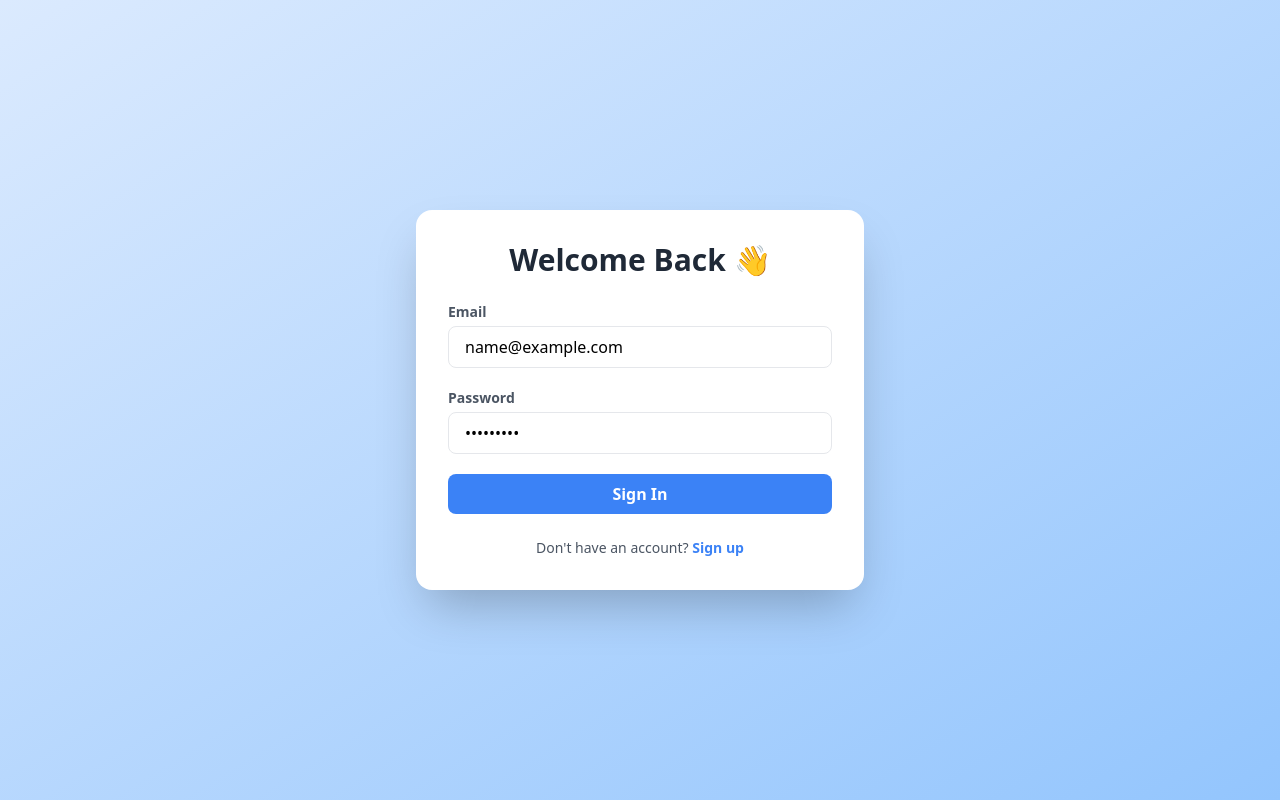
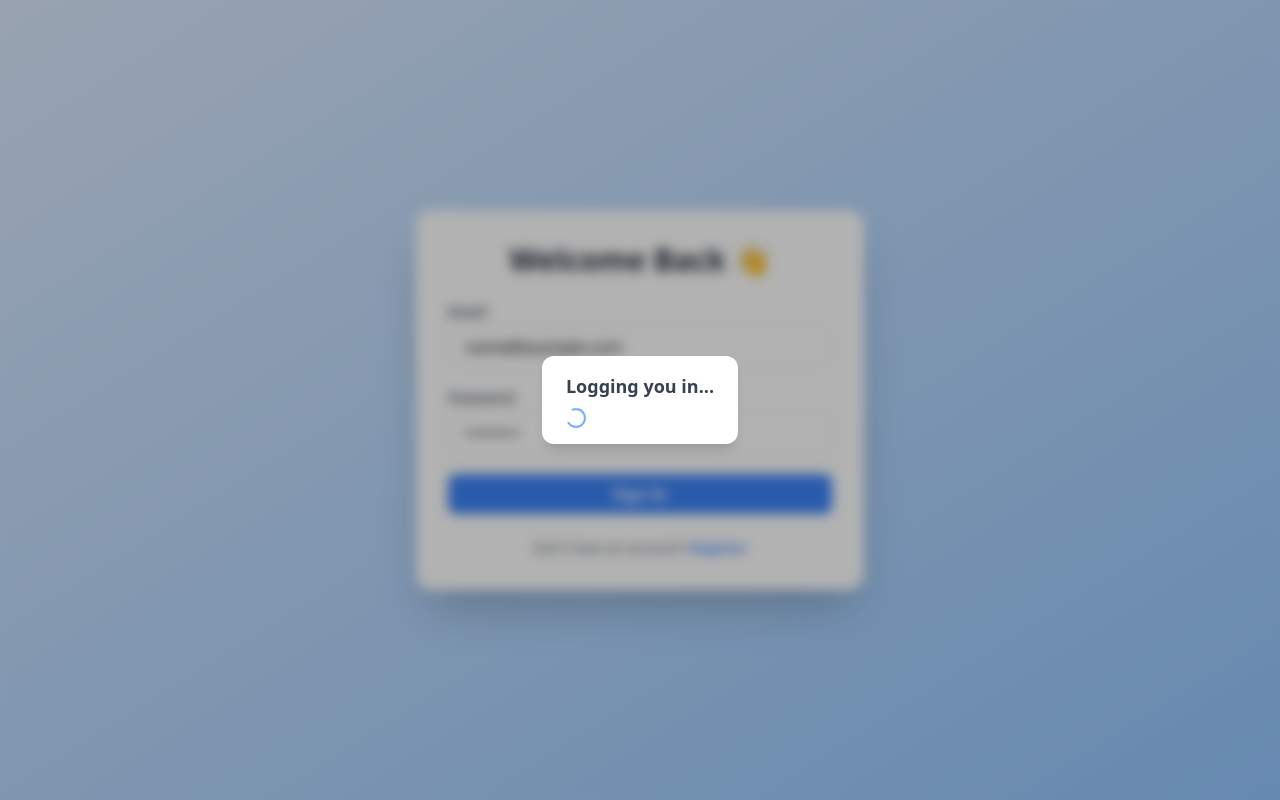
Before and after one commit to mubashar-mizA/inventory-control-next, a Next.js app: page /pages/login in a window 1280 px wide. Both pictures are taken after typing "name@example.com", "Sample123" into the empty fields and a click on the button "Sign In". Built offline with nearby package versions, Linux system fonts and the light colour scheme.

Commit message:
removing the cause

```diff
--- a/app/pages/login/page.jsx
+++ b/app/pages/login/page.jsx
@@ -1,30 +1,70 @@
-"use client"
-import { useState } from "react";
+'use client'
+
 import Link from "next/link";
 import { signIn } from "next-auth/react";
+import { useRouter } from 'next/navigation';
+import React from "react";
 
 export default function Login() {
-    const [email, setEmail] = useState("");
-    const [password, setPassword] = useState("");
+    const [email, setEmail] = React.useState("");
+    const [password, setPassword] = React.useState("");
+    const [loadingMessage, setLoadingMessage] = React.useState('');
+    const [failureMessage, setFailureMessage] = React.useState('');
+    const [showOverlay, setShowOverlay] = React.useState(false);
+
+    const router = useRouter();
 
     const handleSubmit = async (e) => {
+        e.preventDefault();
+        setShowOverlay(true);
+        setLoadingMessage("Logging you in...");
+
+        const startTime = Date.now();
+
         try {
-            e.preventDefault();
-            console.log({ email, password });
-            // Handle login logic here
             const loginResponse = await signIn('credentials', {
-                password, email
-            })
-            console.log('Response from next signin function =>', loginResponse)
+                redirect: false,
+                email,
+                password
+            });
+
+            // Ensure 5-second minimum delay
+            const elapsed = Date.now() - startTime;
+            if (elapsed < 5000) {
+                await new Promise((res) => setTimeout(res, 5000 - elapsed));
+            }
+
+            if (loginResponse.ok) {
+                // Update overlay message to show redirection
+                setLoadingMessage("Redirecting to dashboard...");
+                await new Promise((res) => setTimeout(res, 2000));
+                router.push('/pages/dashboard');
+            } else {
+                setShowOverlay(false);
+                setFailureMessage("Invalid credentials.");
+                setTimeout(() => setFailureMessage(''), 2000);
+            }
+
         } catch (error) {
-            console.log('Error in front page of handle signin function =>', error)
+            setShowOverlay(false);
+            setFailureMessage("Something went wrong.");
+            setTimeout(() => setFailureMessage(''), 2000);
         }
-
     };
 
     return (
-        <div className="flex min-h-screen items-center justify-center bg-gradient-to-br from-blue-100 to-blue-300 p-6">
-            <div className="w-full max-w-md rounded-2xl bg-white p-8 shadow-2xl">
+        <div className="relative flex min-h-screen items-center justify-center bg-gradient-to-br from-blue-100 to-blue-300 p-6">
+            {/* Overlay when loading or redirecting */}
+            {showOverlay && (
+                <div className="absolute inset-0 z-20 flex items-center justify-center backdrop-blur-sm bg-black/30">
+                    <div className="rounded-xl bg-white px-6 py-4 text-lg font-semibold text-gray-700 shadow-lg">
+                        {loadingMessage}
+                        <div className="mt-2 h-5 w-5 animate-spin rounded-full border-2 border-blue-400 border-t-transparent" />
+                    </div>
+                </div>
+            )}
+
+            <div className={`w-full max-w-md rounded-2xl bg-white p-8 shadow-2xl z-10 ${showOverlay ? 'blur-sm pointer-events-none' : ''}`}>
                 <h2 className="mb-6 text-center text-3xl font-bold text-gray-800">Welcome Back 👋</h2>
 
                 <form onSubmit={handleSubmit} className="space-y-5">
@@ -60,9 +100,14 @@ export default function Login() {
                     </button>
                 </form>
 
+                {failureMessage && (
+                    <p className="mt-4 text-center text-red-600">{failureMessage}</p>
+                )}
+
                 <p className="mt-6 text-center text-sm text-gray-600">
-                    Don't have an account? <Link href="/pages/login" className="font-semibold text-blue-500 hover:underline">Sign up</Link>
+                    Don&apos;t have an account? <Link href="/pages/register" className="font-semibold text-blue-500 hover:underline">Register</Link>
                 </p>
+
             </div>
         </div>
     );
```
